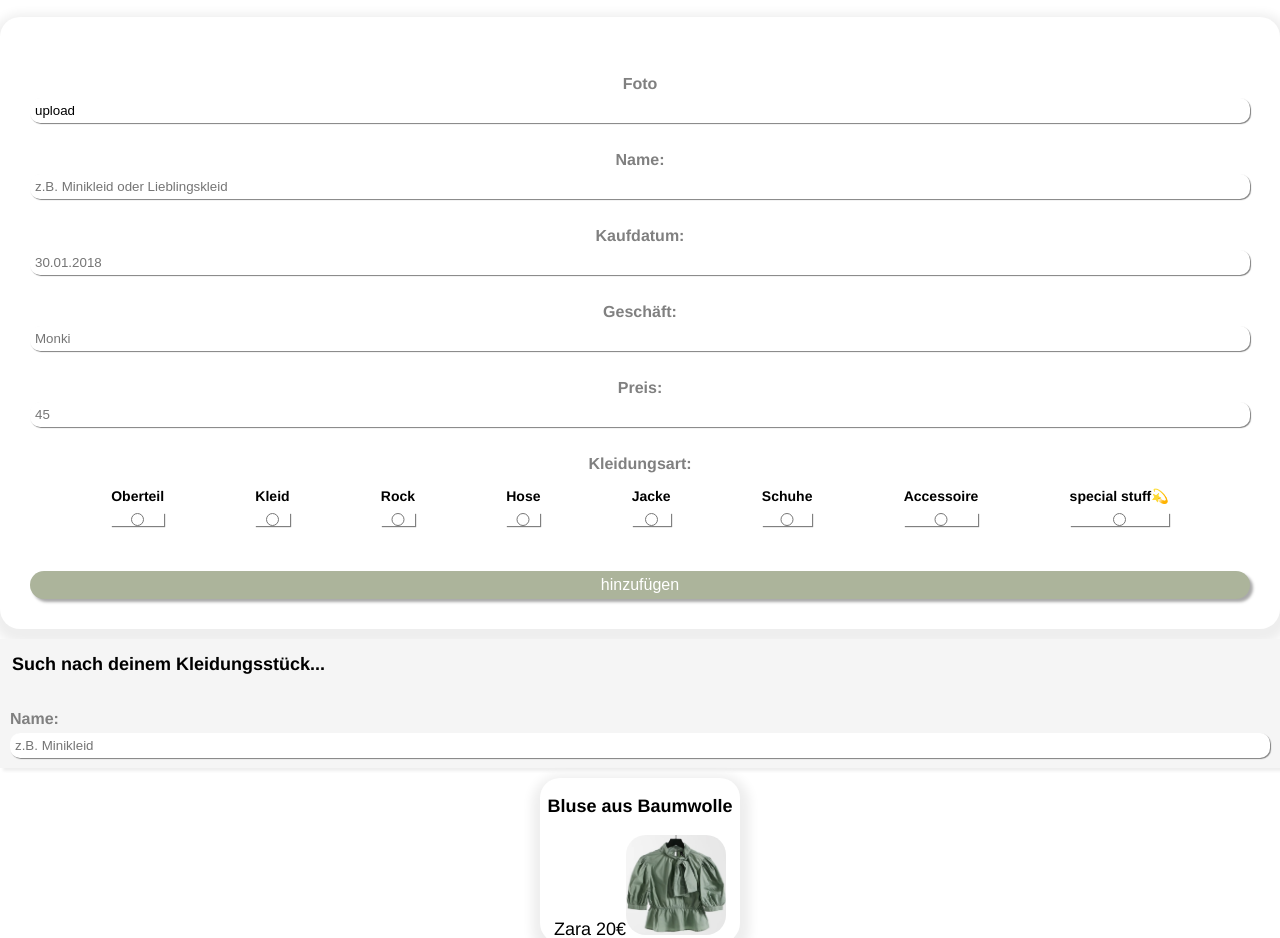
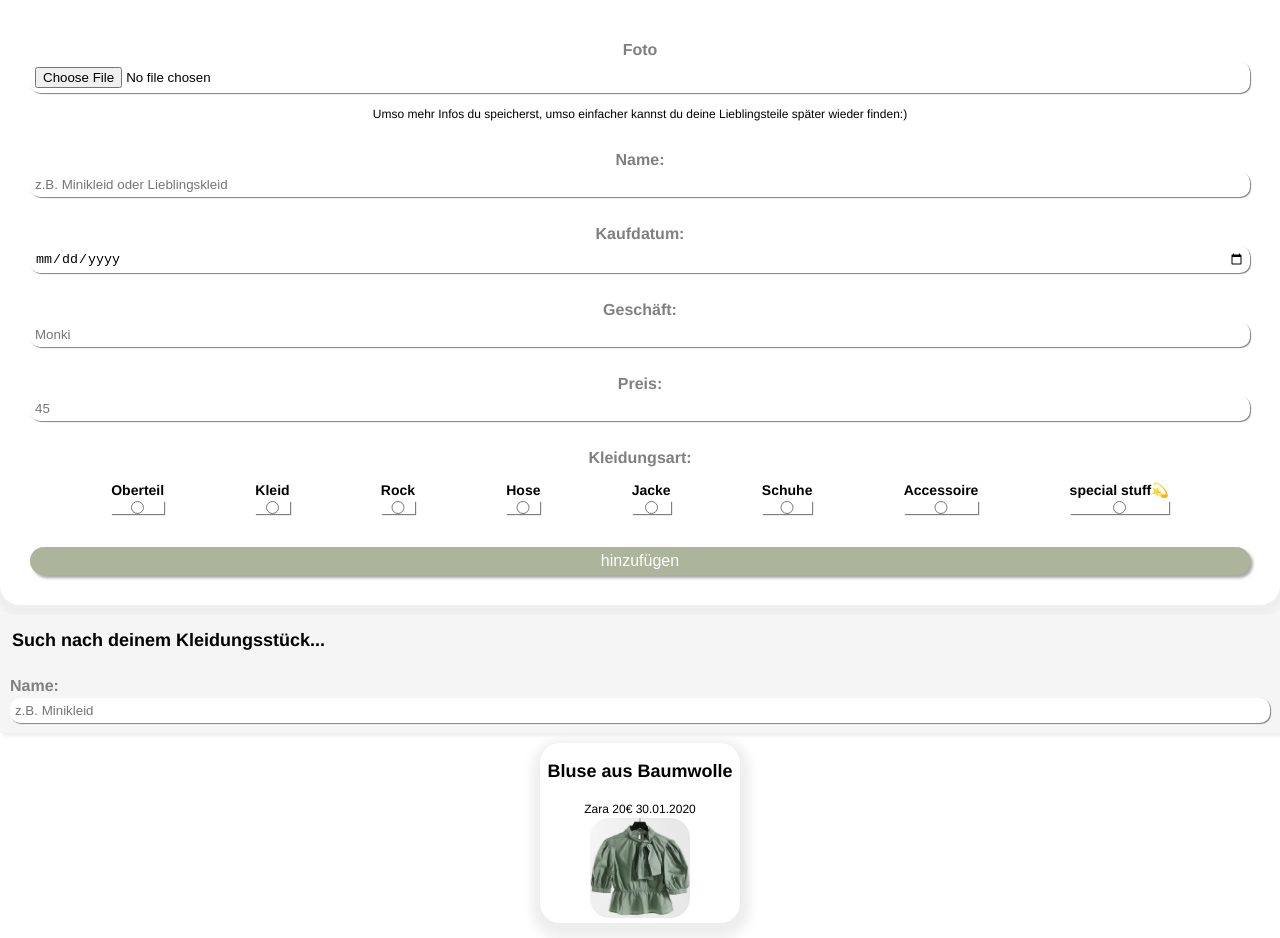
Before and after one commit to melissaceleste/capstone-project, a React (Create React App) app: page /addnew in a window 1280 px wide. Shown: the part 85-1023 px from the top of the page. Built offline with nearby package versions, Linux system fonts and the light colour scheme.

Commit message:
add date input and first steps to image upload

```diff
--- a/package.json
+++ b/package.json
@@ -8,6 +8,7 @@
     "@testing-library/react": "^11.2.5",
     "@testing-library/user-event": "^12.8.1",
     "react": "^17.0.1",
+    "react-day-picker": "^7.4.8",
     "react-dom": "^17.0.1",
     "react-scripts": "4.0.3",
     "styled-components": "^5.2.1",
--- a/public/index.html
+++ b/public/index.html
@@ -29,6 +29,7 @@
       work correctly both with client-side routing and a non-root public URL.
       Learn how to configure a non-root public URL by running `npm run build`.
     -->
+
     <title>React App</title>
   </head>
   <body>
--- a/src/App.js
+++ b/src/App.js
@@ -19,6 +19,7 @@ function App() {
           name={card.name}
           store={card.store}
           price={card.price}
+          date={card.date}
           cards={cards}
           setCards={setCards}
         />
@@ -29,13 +30,14 @@ function App() {
           .filter(item =>
             item.name.toLowerCase().includes(userInput.toLowerCase())
           )
-          .map(({ name, image, id, store, price }) => (
+          .map(({ name, image, id, store, price, date }) => (
             <Card
               key={id}
               image={image}
               name={name}
               store={store}
               price={price}
+              date={date}
             />
           ))}
       </Layout>
--- a/src/components/AddNew/AddNew.js
+++ b/src/components/AddNew/AddNew.js
@@ -1,13 +1,17 @@
 import styled from 'styled-components/macro'
+// import React, { component } from 'react'
 
 export default function AddNew({ onAddNewCard }) {
   return (
     <AddNewContainer onSubmit={handleSubmit}>
       <label>
         <h2>Foto</h2>
-        <input type="files" value="upload" />
+        <input type="file" />
       </label>
-
+      <p>
+        Umso mehr Infos du speicherst, umso einfacher kannst du deine
+        Lieblingsteile später wieder finden:)
+      </p>
       <label>
         <h2>Name:</h2>
         <input
@@ -15,17 +19,14 @@ export default function AddNew({ onAddNewCard }) {
           name="nameOfClothing"
         />
       </label>
-
       <label>
         <h2>Kaufdatum:</h2>
-        <input placeholder="30.01.2018" name="kaufdatum" />
+        <input type="date" placeholder="30.01.2018" name="date" />
       </label>
-
       <label>
         <h2>Geschäft:</h2>
         <input placeholder="Monki" name="store" />
       </label>
-
       <label>
         <h2>Preis:</h2>
         <input
@@ -36,7 +37,6 @@ export default function AddNew({ onAddNewCard }) {
           min="0"
         />
       </label>
-
       <h2>Kleidungsart:</h2>
       <ContainerKleidungsart>
         <label>
@@ -85,11 +85,12 @@ export default function AddNew({ onAddNewCard }) {
   function handleSubmit(event) {
     event.preventDefault()
     const form = event.target
-    const { nameOfClothing, store, price } = form.elements
+    const { nameOfClothing, store, price, date } = form.elements
     onAddNewCard({
       name: nameOfClothing.value,
       store: store.value,
       price: price.value,
+      date: date.value,
     })
     form.reset()
   }
--- a/src/components/Card/Card.js
+++ b/src/components/Card/Card.js
@@ -1,11 +1,11 @@
 import styled from 'styled-components/macro'
 import React from 'react'
 
-export default function Card({ name, image, store, price }) {
+export default function Card({ name, image, store, price, date }) {
   return (
     <CardContainer>
       <h2>{name}</h2>
-      {store} {price}€
+      {store} {price}€ {date}
       <img src={image} alt="" width="100" height="100" />
     </CardContainer>
   )
--- a/src/components/GlobalStyle.js
+++ b/src/components/GlobalStyle.js
@@ -10,4 +10,5 @@ export default createGlobalStyle`
     font-size: 112.5%;
     line-height: 1.5;
     align-items: center;
+    font-size:12px;
   }`
--- a/src/coucou.json
+++ b/src/coucou.json
@@ -4,7 +4,7 @@
       "id": 1,
       "name": "Bluse aus Baumwolle",
       "image": "images_clothes/bluse_aus_baumwolle.png",
-      "Kaufdatum": "30.01.2020",
+      "date": "30.01.2020",
       "store": "Zara",
       "price": "20",
       "Kleidungsart": "Oberteil"
@@ -13,7 +13,7 @@
       "id": 2,
       "name": "Lederhemd",
       "image": "images_clothes/lederhemd.png",
-      "Kaufdatum": "30.01.2020",
+      "date": "30.01.2020",
       "store": "Zara",
       "price": "30",
       "Kleidungsart": "Oberteil"
@@ -22,7 +22,7 @@
       "id": 3,
       "name": "Organza-Bluse",
       "image": "images_clothes/organza-bluse.png",
-      "Kaufdatum": "30.01.2020",
+      "date": "30.01.2020",
       "store": "Zara",
       "price": "40",
       "Kleidungsart": "Oberteil"
@@ -32,7 +32,7 @@
       "id": 4,
       "name": "Karierte Hose",
       "image": "images_clothes/karierte_hose.png",
-      "Kaufdatum": "30.01.2020",
+      "date": "30.01.2020",
       "store": "Zara",
       "price": "30",
       "Kleidungsart": "Hose"
@@ -41,7 +41,7 @@
       "id": 5,
       "name": "Utility-Hose",
       "image": "images_clothes/utility-hose.png",
-      "Kaufdatum": "30.01.2020",
+      "date": "30.01.2020",
       "store": "Zara",
       "price": "30",
       "Kleidungsart": "Hose"
@@ -51,7 +51,7 @@
       "id": 6,
       "name": "Bodycon-Kleid",
       "image": "images_clothes/bodycon-kleid.png",
-      "Kaufdatum": "30.01.2020",
+      "date": "30.01.2020",
       "store": "Zara",
       "price": "30",
       "Kleidungsart": "Kleid"
@@ -60,7 +60,7 @@
       "id": 7,
       "name": "Minikleid mit Puffärmeln",
       "image": "images_clothes/minikleid_mit_puffärmeln.png",
-      "Kaufdatum": "30.01.2020",
+      "date": "30.01.2020",
       "store": "Zara",
       "price": "30",
       "Kleidungsart": "Kleid"
@@ -69,7 +69,7 @@
       "id": 8,
       "name": "Minikleid",
       "image": "images_clothes/minikleid.png",
-      "Kaufdatum": "30.01.2020",
+      "date": "30.01.2020",
       "store": "Zara",
       "price": "30",
       "Kleidungsart": "Kleid"
@@ -78,7 +78,7 @@
       "id": 9,
       "name": "Pailetten-Abendkleid",
       "image": "images_clothes/pailletten-abendkleid.png",
-      "Kaufdatum": "30.01.2020",
+      "date": "30.01.2020",
       "store": "Zara",
       "price": "30",
       "Kleidungsart": "Kleid"
@@ -88,7 +88,7 @@
       "id": 11,
       "name": "Wanderstiefel",
       "image": "images_clothes/wanderstiefel.png",
-      "Kaufdatum": "30.01.2020",
+      "date": "30.01.2020",
       "store": "Zara",
       "price": "30",
       "Kleidungsart": "Schuhe"
@@ -97,7 +97,7 @@
       "id": 12,
       "name": "Espadrilles",
       "image": "images_clothes/espadrilles.png",
-      "Kaufdatum": "30.01.2020",
+      "date": "30.01.2020",
       "store": "Zara",
       "price": "30",
       "Kleidungsart": "Schuhe"
@@ -106,7 +106,7 @@
       "id": 13,
       "name": "Mules",
       "image": "images_clothes/mules.png",
-      "Kaufdatum": "30.01.2020",
+      "date": "30.01.2020",
       "store": "Zara",
       "price": "30",
       "Kleidungsart": "Schuhe"
@@ -116,7 +116,7 @@
       "id": 14,
       "name": "Strickjacke mit Schulterpolstern",
       "image": "images_clothes/strickjacke_mit_schulterpolstern.png",
-      "Kaufdatum": "30.01.2020",
+      "date": "30.01.2020",
       "store": "Zara",
       "price": "30",
       "Kleidungsart": "Jacke"
```
Also changed, not shown: 1 other file (tests, documents, lock files or other folders).
